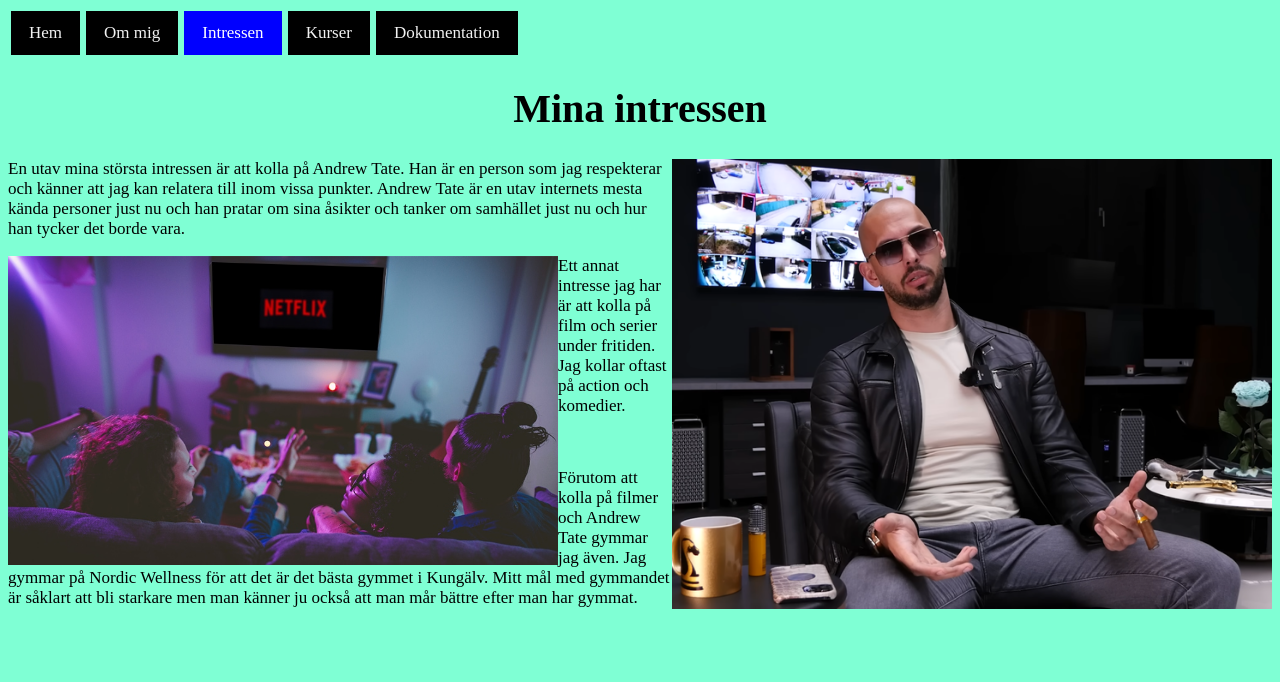
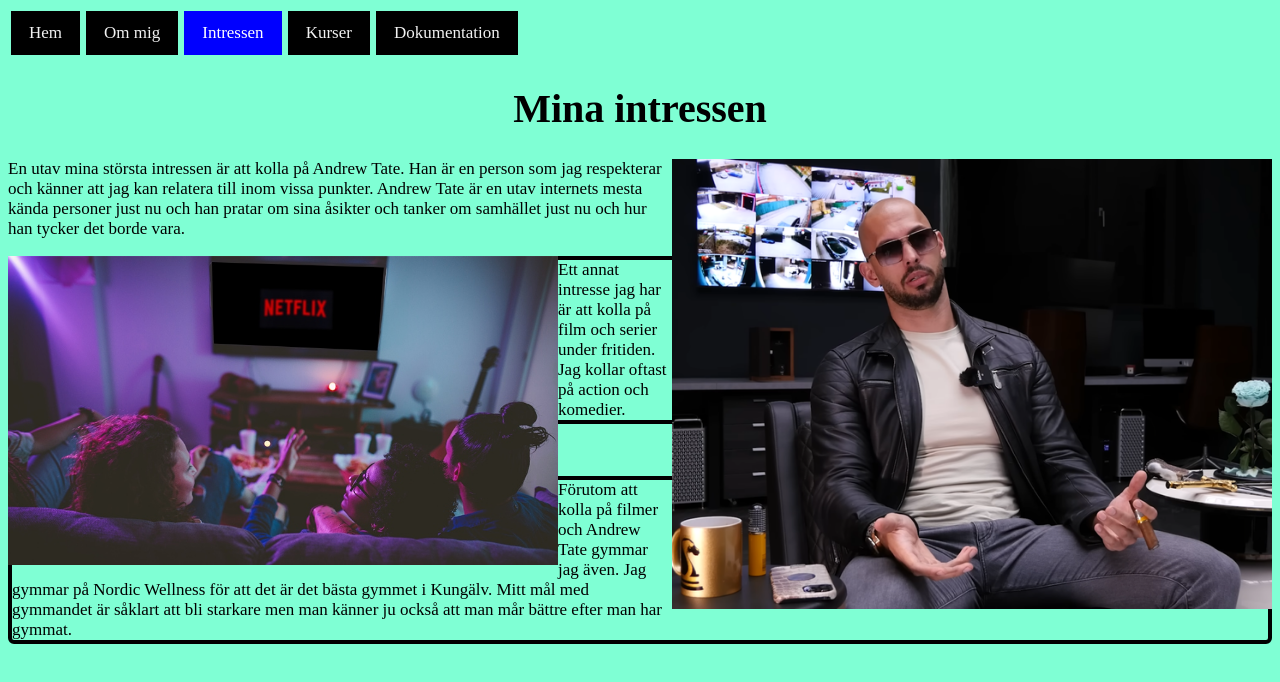
Before and after one commit to Sebatian-H/cv-sebastian-h, a plain HTML site: page interests.html in a window 1280 px wide. Drawn offline with Linux system fonts and the light colour scheme.

Commit message:
Text - interests.html
la till border i texten på interest.html

```diff
--- a/css/style.css
+++ b/css/style.css
@@ -50,6 +50,12 @@ h1 {
 }
 p {
     font-size: 17px;
+}
+
+.text-border {
+    border: 4px;
+    border-style: solid;
+    border-radius: 6px;
 }
 /*Kod för att ändra bilder utseende och postion*/
 .programerings-bild {
--- a/interests.html
+++ b/interests.html
@@ -18,8 +18,8 @@
         <img class="tate-img" src="Andrew tate.webp">
         <p>En utav mina största intressen är att kolla på Andrew Tate. Han är en person som jag respekterar och känner att jag kan relatera till inom vissa punkter. Andrew Tate är en utav internets mesta kända personer just nu och han pratar om sina åsikter och tanker om samhället just nu och hur han tycker det borde vara.</p>
         <img class="netflix-img" src="netflix.jpeg">
-        <p>Ett annat intresse jag har är att kolla på film och serier under fritiden. Jag kollar oftast på action och komedier.</p>
+        <p class="text-border">Ett annat intresse jag har är att kolla på film och serier under fritiden. Jag kollar oftast på action och komedier.</p>
         <br>
-        <p>Förutom att kolla på filmer och Andrew Tate gymmar jag även. Jag gymmar på Nordic Wellness för att det är det bästa gymmet i Kungälv. Mitt mål med gymmandet är såklart att bli starkare men man känner ju också att man mår bättre efter man har gymmat.</p>
+        <p class="text-border">Förutom att kolla på filmer och Andrew Tate gymmar jag även. Jag gymmar på Nordic Wellness för att det är det bästa gymmet i Kungälv. Mitt mål med gymmandet är såklart att bli starkare men man känner ju också att man mår bättre efter man har gymmat.</p>
     </body>
 </html>
```
